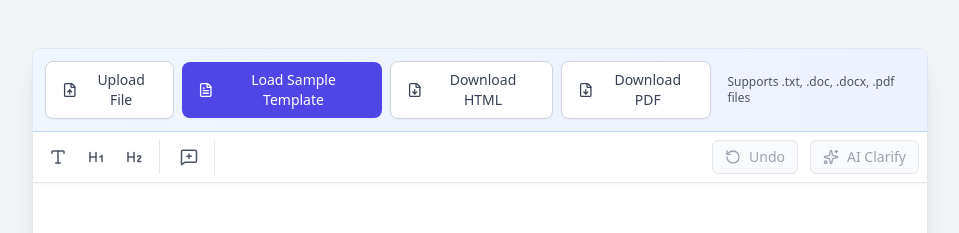
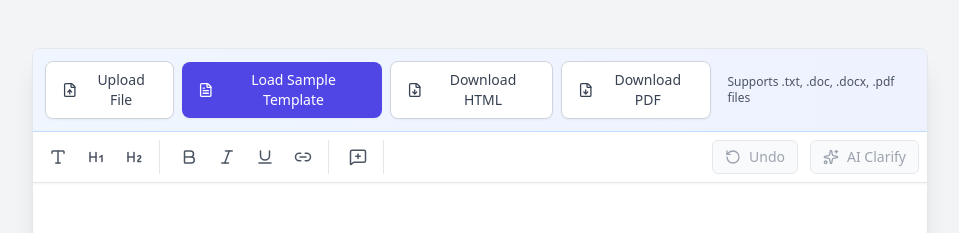
Before and after one commit to pallavibakale/SuperWrite-AI-Editor, a React (Vite) app: page / in a window 1280 px wide. Shown: the top 233 px of the page, without its empty margins (160-1119 px from the left). Built offline with nearby package versions, Linux system fonts and the light colour scheme.

Commit message:
feat: enhance Toolbar with rich text formatting options and update editor schema

```diff
--- a/components/Toolbar.tsx
+++ b/components/Toolbar.tsx
@@ -1,10 +1,20 @@
-import React from 'react';
-import { EditorView } from 'prosemirror-view';
-import { undo } from 'prosemirror-history';
-import { toggleH1, toggleH2, toggleComment, toggleParagraph } from '../editor/editorSetup';
-import { performRewrite } from '../editor/aiActions';
-import { getSelectionInfo } from '../editor/selectionUtils';
-import { RewriteIntent } from '../types';
+import React from "react";
+import { EditorView } from "prosemirror-view";
+import { undo } from "prosemirror-history";
+import {
+  markActive,
+  toggleBold,
+  toggleH1,
+  toggleH2,
+  toggleItalic,
+  toggleUnderline,
+  toggleComment,
+  toggleParagraph,
+  toggleLink,
+} from "../editor/editorSetup";
+import { performRewrite } from "../editor/aiActions";
+import { getSelectionInfo } from "../editor/selectionUtils";
+import { RewriteIntent } from "../types";
 import {
   Heading1,
   Heading2,
@@ -12,9 +22,13 @@ import {
   Sparkles,
   Type,
   Loader2,
-  RotateCcw
-} from 'lucide-react';
-import { clsx } from 'clsx';
+  RotateCcw,
+  Bold,
+  Italic,
+  Underline,
+  Link2,
+} from "lucide-react";
+import { clsx } from "clsx";
 
 interface ToolbarProps {
   view: EditorView | null;
@@ -24,7 +38,10 @@ interface ToolbarProps {
 export const Toolbar: React.FC<ToolbarProps> = ({ view, editorStateHash }) => {
   const [isRewriting, setIsRewriting] = React.useState(false);
 
-  if (!view) return <div className="h-12 border-b border-gray-200 bg-gray-50 animate-pulse" />;
+  if (!view)
+    return (
+      <div className="h-12 border-b border-gray-200 bg-gray-50 animate-pulse" />
+    );
 
   const { state, dispatch } = view;
   const selectionInfo = getSelectionInfo(state);
@@ -51,6 +68,34 @@ export const Toolbar: React.FC<ToolbarProps> = ({ view, editorStateHash }) => {
     view.focus();
   };
 
+  const handleToggleBold = () => {
+    toggleBold(state, dispatch);
+    view.focus();
+  };
+
+  const handleToggleItalic = () => {
+    toggleItalic(state, dispatch);
+    view.focus();
+  };
+
+  const handleToggleUnderline = () => {
+    toggleUnderline(state, dispatch);
+    view.focus();
+  };
+
+  const handleToggleLink = () => {
+    const isActive = markActive(state, "link");
+    if (isActive) {
+      toggleLink(null)(state, dispatch);
+      view.focus();
+      return;
+    }
+    const href = window.prompt("Enter URL", "https://");
+    if (!href) return;
+    toggleLink(href)(state, dispatch);
+    view.focus();
+  };
+
   const handleUndo = () => {
     undo(state, dispatch);
     view.focus();
@@ -69,6 +114,10 @@ export const Toolbar: React.FC<ToolbarProps> = ({ view, editorStateHash }) => {
 
   // Check active states for styles
   // Ideally use a helper to check active marks/nodes
+  const boldActive = markActive(state, "strong");
+  const italicActive = markActive(state, "em");
+  const underlineActive = markActive(state, "underline");
+  const linkActive = markActive(state, "link");
 
   return (
     <div className="flex items-center gap-2 p-2 bg-white border-b border-gray-200 sticky top-0 z-10 shadow-sm">
@@ -95,6 +144,37 @@ export const Toolbar: React.FC<ToolbarProps> = ({ view, editorStateHash }) => {
 
       <div className="flex items-center gap-1 border-r border-gray-200 pr-2 mr-1">
         <ToolbarButton
+          onClick={handleToggleBold}
+          icon={<Bold size={18} />}
+          label="Bold"
+          title="Bold"
+          active={boldActive}
+        />
+        <ToolbarButton
+          onClick={handleToggleItalic}
+          icon={<Italic size={18} />}
+          label="Italic"
+          title="Italic"
+          active={italicActive}
+        />
+        <ToolbarButton
+          onClick={handleToggleUnderline}
+          icon={<Underline size={18} />}
+          label="Underline"
+          title="Underline"
+          active={underlineActive}
+        />
+        <ToolbarButton
+          onClick={handleToggleLink}
+          icon={<Link2 size={18} />}
+          label="Link"
+          title="Add/Remove Link"
+          active={linkActive}
+        />
+      </div>
+
+      <div className="flex items-center gap-1 border-r border-gray-200 pr-2 mr-1">
+        <ToolbarButton
           onClick={handleToggleComment}
           icon={<MessageSquarePlus size={18} />}
           label="Comment"
@@ -109,7 +189,7 @@ export const Toolbar: React.FC<ToolbarProps> = ({ view, editorStateHash }) => {
           className={clsx(
             "flex items-center gap-2 px-3 py-1.5 rounded-md text-sm font-medium transition-colors mr-2",
             "border",
-            (!canUndo || isRewriting)
+            !canUndo || isRewriting
               ? "bg-gray-50 text-gray-400 border-gray-200 cursor-not-allowed"
               : "bg-white text-gray-700 border-gray-300 hover:bg-gray-50 hover:text-gray-900"
           )}
@@ -125,11 +205,13 @@ export const Toolbar: React.FC<ToolbarProps> = ({ view, editorStateHash }) => {
           className={clsx(
             "flex items-center gap-2 px-3 py-1.5 rounded-md text-sm font-medium transition-colors",
             "border",
-            (!selectionInfo.isValid || isRewriting)
+            !selectionInfo.isValid || isRewriting
               ? "bg-gray-50 text-gray-400 border-gray-200 cursor-not-allowed"
               : "bg-indigo-50 text-indigo-700 border-indigo-200 hover:bg-indigo-100"
           )}
-          title={!selectionInfo.isValid ? selectionInfo.reason : "Rewrite with AI"}
+          title={
+            !selectionInfo.isValid ? selectionInfo.reason : "Rewrite with AI"
+          }
         >
           {isRewriting ? (
             <Loader2 size={16} className="animate-spin" />
@@ -148,14 +230,26 @@ interface ToolbarButtonProps {
   icon: React.ReactNode;
   label: string;
   title?: string;
+  active?: boolean;
 }
 
-const ToolbarButton: React.FC<ToolbarButtonProps> = ({ onClick, icon, label, title }) => {
+const ToolbarButton: React.FC<ToolbarButtonProps> = ({
+  onClick,
+  icon,
+  label,
+  title,
+  active,
+}) => {
   return (
     <button
       onClick={onClick}
       title={title}
-      className="p-2 text-gray-600 hover:bg-gray-100 hover:text-gray-900 rounded-md transition-colors"
+      className={clsx(
+        "p-2 rounded-md transition-colors",
+        active
+          ? "bg-indigo-50 text-indigo-700 border border-indigo-200"
+          : "text-gray-600 hover:bg-gray-100 hover:text-gray-900"
+      )}
       type="button"
     >
       {icon}
--- a/editor/editorSetup.ts
+++ b/editor/editorSetup.ts
@@ -1,8 +1,8 @@
-import { EditorState } from 'prosemirror-state';
-import { keymap } from 'prosemirror-keymap';
-import { history, undo, redo } from 'prosemirror-history';
-import { baseKeymap, toggleMark, setBlockType } from 'prosemirror-commands';
-import { schema } from './schema';
+import { EditorState } from "prosemirror-state";
+import { keymap } from "prosemirror-keymap";
+import { history, undo, redo } from "prosemirror-history";
+import { baseKeymap, toggleMark, setBlockType } from "prosemirror-commands";
+import { schema } from "./schema";
 
 // Standard Keymap
 // Cmd-z / Ctrl-z for undo/redo
@@ -11,7 +11,9 @@ const editorKeymap = keymap({
   "Mod-z": undo,
   "Mod-y": redo,
   "Mod-Shift-z": redo,
-  "Mod-b": toggleMark(schema.marks.comment), // Arbitrary binding for demo
+  "Mod-b": toggleMark(schema.marks.strong),
+  "Mod-i": toggleMark(schema.marks.em),
+  "Mod-u": toggleMark(schema.marks.underline),
 });
 
 export function createEditorState(initialContent?: any): EditorState {
@@ -22,7 +24,7 @@ export function createEditorState(initialContent?: any): EditorState {
       history(),
       editorKeymap,
       keymap(baseKeymap), // Standard typing behaviors (Backspace, Delete, Enter)
-    ]
+    ],
   });
 }
 
@@ -31,3 +33,25 @@ export const toggleH1 = setBlockType(schema.nodes.heading, { level: 1 });
 export const toggleH2 = setBlockType(schema.nodes.heading, { level: 2 });
 export const toggleParagraph = setBlockType(schema.nodes.paragraph);
 export const toggleComment = toggleMark(schema.marks.comment);
+export const toggleBold = toggleMark(schema.marks.strong);
+export const toggleItalic = toggleMark(schema.marks.em);
+export const toggleUnderline = toggleMark(schema.marks.underline);
+
+// Link toggle: when href is provided, apply/update; when href is null, remove.
+export const toggleLink = (href: string | null) => {
+  return (state: EditorState, dispatch?: any) => {
+    const markType = schema.marks.link;
+    if (!href) {
+      return toggleMark(markType)(state, dispatch);
+    }
+    return toggleMark(markType, { href })(state, dispatch);
+  };
+};
+
+export const markActive = (state: EditorState, markName: string) => {
+  const { from, $from, to, empty } = state.selection;
+  const markType = schema.marks[markName];
+  if (!markType) return false;
+  if (empty) return !!markType.isInSet(state.storedMarks || $from.marks());
+  return state.doc.rangeHasMark(from, to, markType);
+};
--- a/editor/schema.ts
+++ b/editor/schema.ts
@@ -1,4 +1,4 @@
-import { Schema, DOMOutputSpec } from 'prosemirror-model';
+import { Schema, DOMOutputSpec } from "prosemirror-model";
 
 // 1. Nodes
 // doc: root
@@ -8,13 +8,13 @@ import { Schema, DOMOutputSpec } from 'prosemirror-model';
 
 const nodes = {
   doc: {
-    content: "block+"
+    content: "block+",
   },
   paragraph: {
     content: "inline*",
     group: "block",
     parseDOM: [{ tag: "p" }],
-    toDOM: (): DOMOutputSpec => ["p", 0]
+    toDOM: (): DOMOutputSpec => ["p", 0],
   },
   heading: {
     attrs: { level: { default: 1 } },
@@ -24,35 +24,76 @@ const nodes = {
     parseDOM: [
       { tag: "h1", attrs: { level: 1 } },
       { tag: "h2", attrs: { level: 2 } },
-      { tag: "h3", attrs: { level: 3 } }
+      { tag: "h3", attrs: { level: 3 } },
     ],
-    toDOM: (node: any): DOMOutputSpec => ["h" + node.attrs.level, 0]
+    toDOM: (node: any): DOMOutputSpec => ["h" + node.attrs.level, 0],
   },
   text: {
-    group: "inline"
-  }
+    group: "inline",
+  },
 };
 
 // 2. Marks
 // comment: wraps text
-// insert/delete: for future diffing features
+// strong/em/underline/link: rich text formatting
+// insert/delete: for future diffing features (track changes)
 
 const marks = {
   comment: {
     parseDOM: [{ tag: "span.comment" }],
-    toDOM: (): DOMOutputSpec => ["span", { class: "comment" }, 0]
+    toDOM: (): DOMOutputSpec => ["span", { class: "comment" }, 0],
+  },
+  strong: {
+    parseDOM: [
+      { tag: "strong" },
+      {
+        tag: "b",
+        getAttrs: (node) =>
+          (node as HTMLElement).style.fontWeight !== "normal" && null,
+      },
+      { style: "font-weight=bold" },
+    ],
+    toDOM: (): DOMOutputSpec => ["strong", 0],
+  },
+  em: {
+    parseDOM: [{ tag: "em" }, { tag: "i" }, { style: "font-style=italic" }],
+    toDOM: (): DOMOutputSpec => ["em", 0],
+  },
+  underline: {
+    parseDOM: [{ tag: "u" }, { style: "text-decoration=underline" }],
+    toDOM: (): DOMOutputSpec => ["u", 0],
+  },
+  link: {
+    attrs: { href: {} },
+    inclusive: false,
+    parseDOM: [
+      {
+        tag: "a[href]",
+        getAttrs: (dom) => ({
+          href: (dom as HTMLElement).getAttribute("href"),
+        }),
+      },
+    ],
+    toDOM: (node): DOMOutputSpec => [
+      "a",
+      {
+        href: node.attrs.href,
+        style: "color:#2563eb;text-decoration:underline;",
+      },
+      0,
+    ],
   },
   insert: {
     parseDOM: [{ tag: "span.insert" }],
-    toDOM: (): DOMOutputSpec => ["span", { class: "insert" }, 0]
+    toDOM: (): DOMOutputSpec => ["span", { class: "insert" }, 0],
   },
   delete: {
     parseDOM: [{ tag: "span.delete" }],
-    toDOM: (): DOMOutputSpec => ["span", { class: "delete" }, 0]
-  }
+    toDOM: (): DOMOutputSpec => ["span", { class: "delete" }, 0],
+  },
 };
 
 export const schema = new Schema({
   nodes,
-  marks
+  marks,
 });
```
